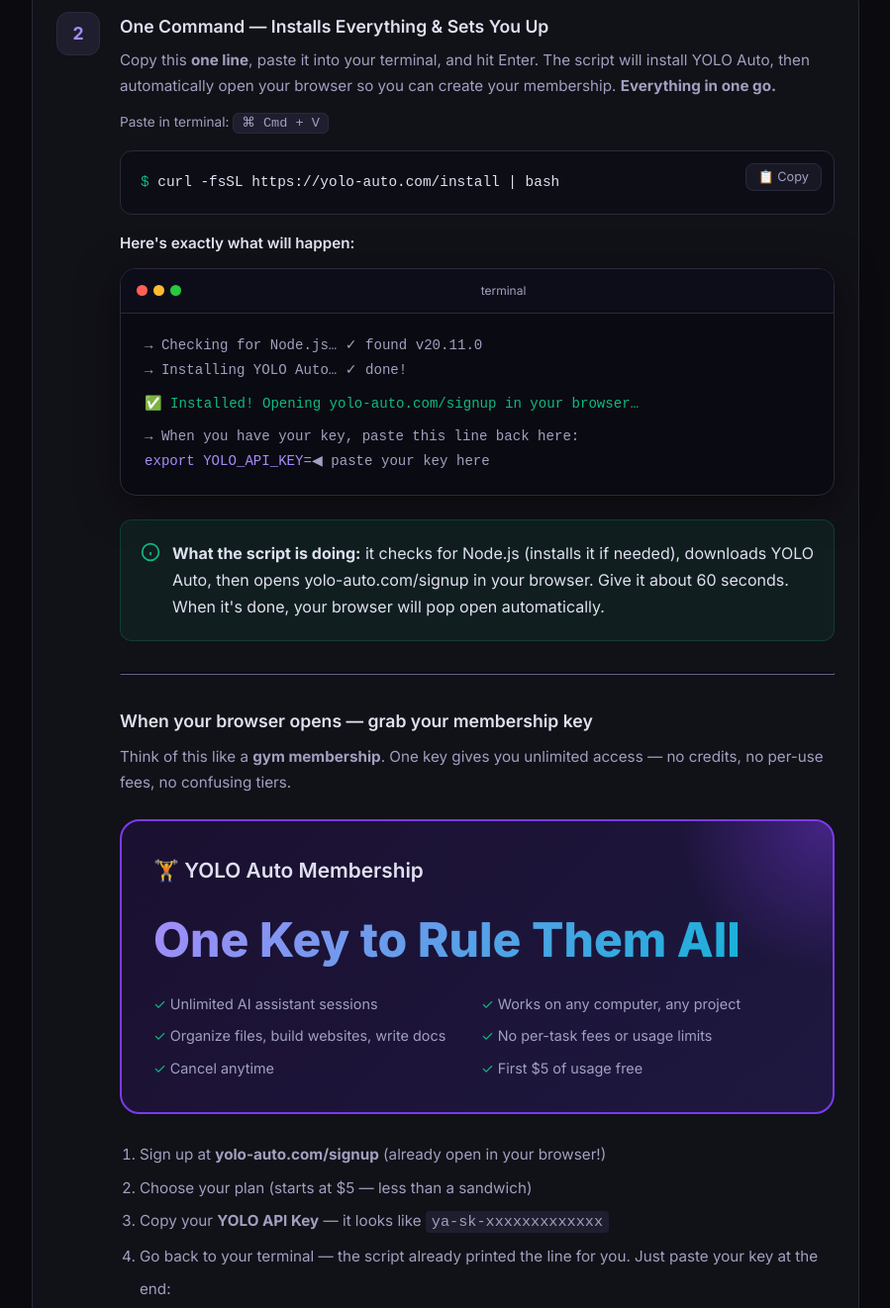
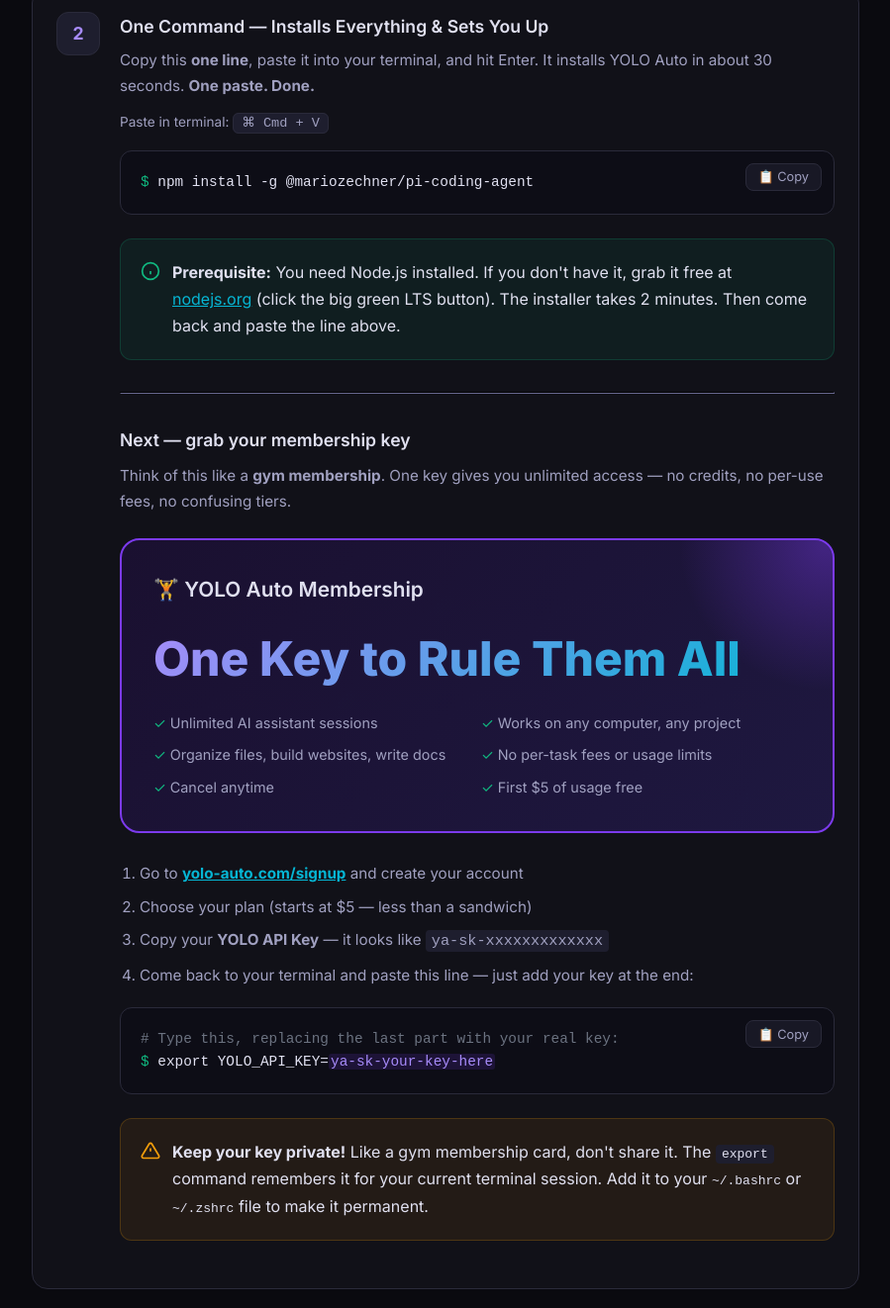
Before and after one commit to yolo-auto-org/yolo-auto-desktop, a plain HTML site: page index.html in a window 1280 px wide. Shown: the part 3169-4491 px from the top of the page at 99% size, without its empty margins (190-1089 px from the left). Drawn offline with Linux system fonts and the light colour scheme.

Commit message:
Replace fake curl URL with real npm install command

```diff
--- a/index.html
+++ b/index.html
@@ -585,7 +585,7 @@
       <div class="step-num">2</div>
       <div class="step-content">
         <h4>One Command — Installs Everything &amp; Sets You Up</h4>
-        <p>Copy this <strong>one line</strong>, paste it into your terminal, and hit Enter. The script will install YOLO Auto, then automatically open your browser so you can create your membership. <strong>Everything in one go.</strong></p>
+        <p>Copy this <strong>one line</strong>, paste it into your terminal, and hit Enter. It installs YOLO Auto in about 30 seconds. <strong>One paste. Done.</strong></p>
 
         <div class="os-specific mac show">
           <p style="font-size:0.85rem;color:var(--text2);margin-bottom:0.5rem;">Paste in terminal: <kbd style="padding:2px 8px;border-radius:6px;background:var(--surface3);border:1px solid var(--border);font-family:monospace;">⌘ Cmd + V</kbd></p>
@@ -598,33 +598,18 @@
         </div>
 
         <div class="code-block">
-          <button class="copy-btn" onclick="copyCode(this, 'curl -fsSL https://yolo-auto.com/install | bash')">📋 Copy</button>
-          <pre><span class="prompt">$</span> curl -fsSL https://yolo-auto.com/install | bash</pre>
+          <button class="copy-btn" onclick="copyCode(this, 'npm install -g @mariozechner/pi-coding-agent')">📋 Copy</button>
+          <pre><span class="prompt">$</span> npm install -g @mariozechner/pi-coding-agent</pre>
         </div>
 
-        <p style="font-weight:600;color:var(--text);">Here's exactly what will happen:</p>
-        <div class="terminal" style="margin-top:0.5rem;">
-          <div class="terminal-bar">
-            <div class="terminal-dots"><span class="terminal-dot r"></span><span class="terminal-dot y"></span><span class="terminal-dot g"></span></div>
-            <div class="terminal-tab">terminal</div>
-          </div>
-          <div class="terminal-body">
-            <div class="line" style="color:var(--text2);">→ Checking for Node.js… ✓ found v20.11.0</div>
-            <div class="line" style="color:var(--text2);">→ Installing YOLO Auto… ✓ done!</div>
-            <div class="line" style="color:var(--green);margin-top:0.5rem;">✅ Installed! Opening yolo-auto.com/signup in your browser…</div>
-            <div class="line" style="color:var(--text2);margin-top:0.5rem;">→ When you have your key, paste this line back here:</div>
-            <div class="line" style="color:var(--accent2);">   export YOLO_API_KEY=<span style="color:var(--text2);">◀ paste your key here</span></div>
-          </div>
-        </div>
-
-        <div class="info-box tip" style="margin-top:1rem;">
+        <div class="info-box tip">
           <svg viewBox="0 0 24 24" fill="none" stroke="currentColor" stroke-width="2"><circle cx="12" cy="12" r="10"/><path d="M12 16v-4M12 8h.01"/></svg>
-          <div><strong>What the script is doing:</strong> it checks for Node.js (installs it if needed), downloads YOLO Auto, then opens yolo-auto.com/signup in your browser. Give it about 60 seconds. When it's done, your browser will pop open automatically.</div>
+          <div><strong>Prerequisite:</strong> You need Node.js installed. If you don't have it, grab it free at <a href="https://nodejs.org" style="color:var(--cyan);">nodejs.org</a> (click the big green LTS button). The installer takes 2 minutes. Then come back and paste the line above.</div>
         </div>
 
         <hr style="border-color:var(--border);margin:2rem 0;">
 
-        <h4 style="margin-bottom:0.5rem;">When your browser opens — grab your membership key</h4>
+        <h4 style="margin-bottom:0.5rem;">Next — grab your membership key</h4>
         <p>Think of this like a <strong>gym membership</strong>. One key gives you unlimited access — no credits, no per-use fees, no confusing tiers.</p>
 
         <div class="membership-card">
@@ -641,31 +626,31 @@
         </div>
 
         <ol style="margin-left:1.25rem;color:var(--text2);line-height:2.2;font-size:0.95rem;">
-          <li>Sign up at <strong>yolo-auto.com/signup</strong> (already open in your browser!)</li>
+          <li>Go to <strong><a href="#" style="color:var(--cyan);">yolo-auto.com/signup</a></strong> and create your account</li>
           <li>Choose your plan (starts at $5 — less than a sandwich)</li>
           <li>Copy your <strong>YOLO API Key</strong> — it looks like <code style="padding:2px 6px;border-radius:4px;background:var(--surface3);">ya-sk-xxxxxxxxxxxxx</code></li>
-          <li>Go back to your terminal — the script already printed the line for you. Just paste your key at the end:</li>
+          <li>Come back to your terminal and paste this line — just add your key at the end:</li>
         </ol>
 
         <div class="os-specific mac show">
           <div class="code-block">
-            <button class="copy-btn" onclick="copyCode(this, 'export YOLO_API_KEY=')">📋 Copy</button>
-            <pre><span class="comment"># Your terminal already shows this line waiting:</span>
-<span class="prompt">$</span> export YOLO_API_KEY=<span style="color:var(--text2);">◀ paste your key, then hit Enter</span></pre>
+            <button class="copy-btn" onclick="copyCode(this, 'export YOLO_API_KEY=your-key-here')">📋 Copy</button>
+            <pre><span class="comment"># Type this, replacing the last part with your real key:</span>
+<span class="prompt">$</span> export YOLO_API_KEY=<span class="highlight">ya-sk-your-key-here</span></pre>
           </div>
         </div>
         <div class="os-specific windows">
           <div class="code-block">
-            <button class="copy-btn" onclick="copyCode(this, '$env:YOLO_API_KEY=')">📋 Copy</button>
-            <pre><span class="comment"># Your terminal already shows this line waiting:</span>
-<span class="prompt">$</span> $env:YOLO_API_KEY=<span style="color:var(--text2);">◀ paste your key, then hit Enter</span></pre>
+            <button class="copy-btn" onclick="copyCode(this, '$env:YOLO_API_KEY="your-key-here"')">📋 Copy</button>
+            <pre><span class="comment"># Type this, replacing the last part with your real key:</span>
+<span class="prompt">$</span> $env:YOLO_API_KEY="<span class="highlight">ya-sk-your-key-here</span>"</pre>
           </div>
         </div>
         <div class="os-specific linux">
           <div class="code-block">
-            <button class="copy-btn" onclick="copyCode(this, 'export YOLO_API_KEY=')">📋 Copy</button>
-            <pre><span class="comment"># Your terminal already shows this line waiting:</span>
-<span class="prompt">$</span> export YOLO_API_KEY=<span style="color:var(--text2);">◀ paste your key, then hit Enter</span></pre>
+            <button class="copy-btn" onclick="copyCode(this, 'export YOLO_API_KEY=your-key-here')">📋 Copy</button>
+            <pre><span class="comment"># Type this, replacing the last part with your real key:</span>
+<span class="prompt">$</span> export YOLO_API_KEY=<span class="highlight">ya-sk-your-key-here</span></pre>
           </div>
         </div>
 
```
